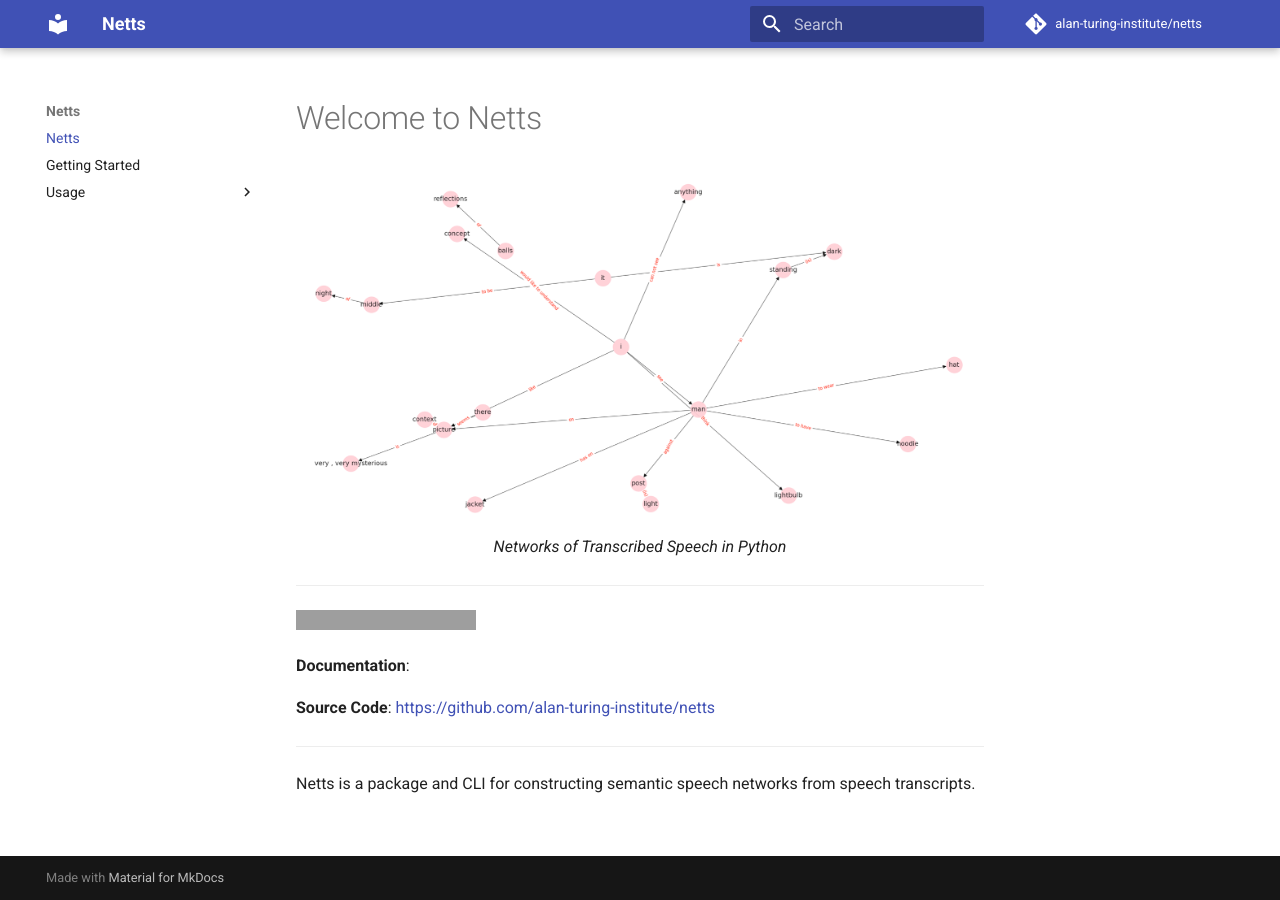
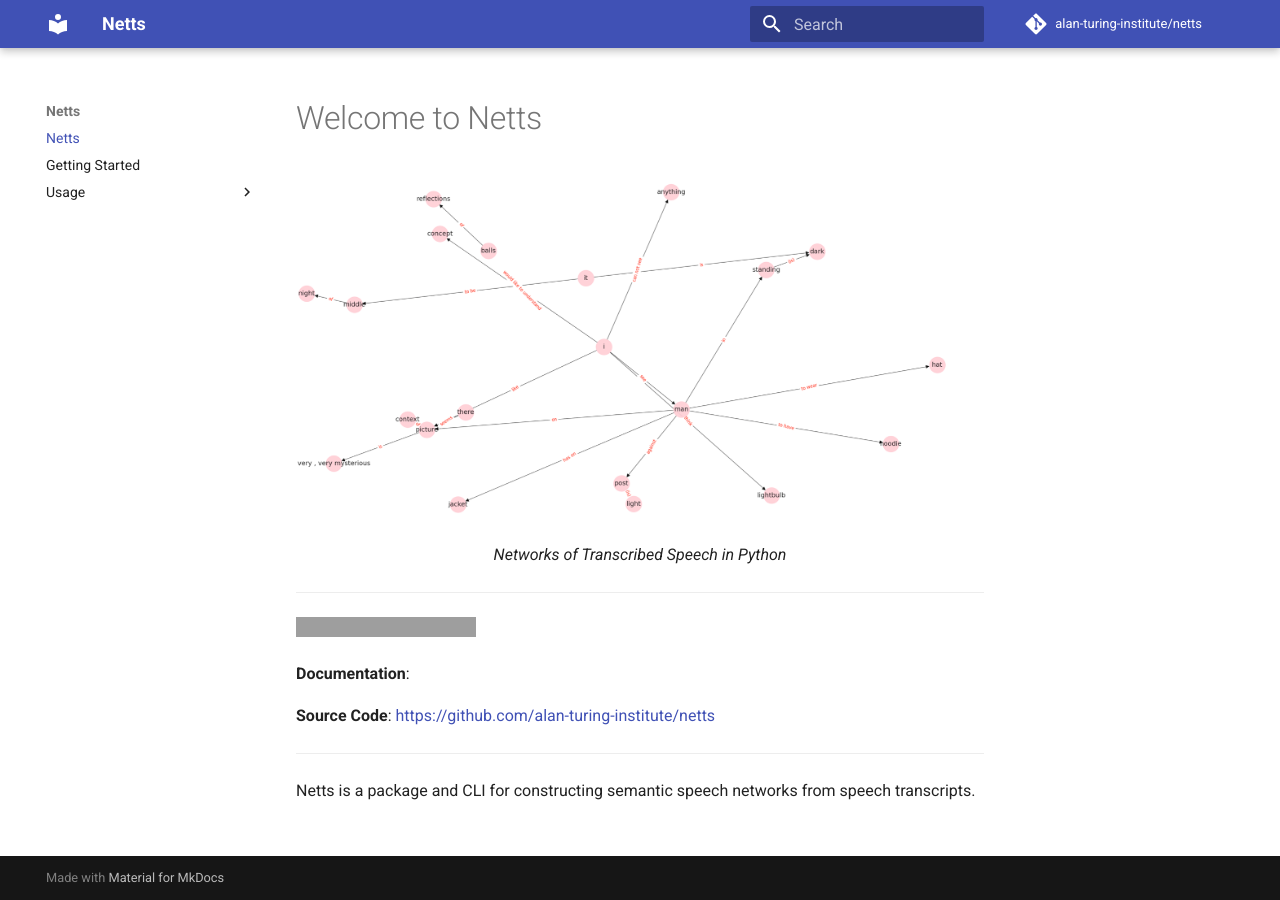
Before and after one commit to alan-turing-institute/netts, an MkDocs documentation site: the page built from docs/docs/index.md, in a window 1280 px wide. Built offline with MkDocs 1.6.1 and Material for MkDocs 9.7.7, drawn with Linux system fonts in a browser that asks for light colours; comment, search, counter and statistics services are not loaded; grey boxes are pictures that could not be loaded.

Commit message:
Change how images are displayed

```diff
--- a/docs/docs/index.md
+++ b/docs/docs/index.md
@@ -1,6 +1,6 @@
 # Welcome to Netts
 
-<img src="/img/semantic_speech_graph_example.png" width=95% style="margin-left: auto; margin-right: auto; display: block;">
+![Graph](/img/semantic_speech_graph_example.png){ width="95%" }
 
 <p align="center">
     <em>Networks of Transcribed Speech in Python</em>
--- a/docs/mkdocs.yml
+++ b/docs/mkdocs.yml
@@ -12,6 +12,8 @@ markdown_extensions:
   - pymdownx.tabbed
   - pymdownx.inlinehilite
   - mkdocs-click
+  - attr_list
+  - md_in_html
 
 nav:
   - Netts: index.md
```
